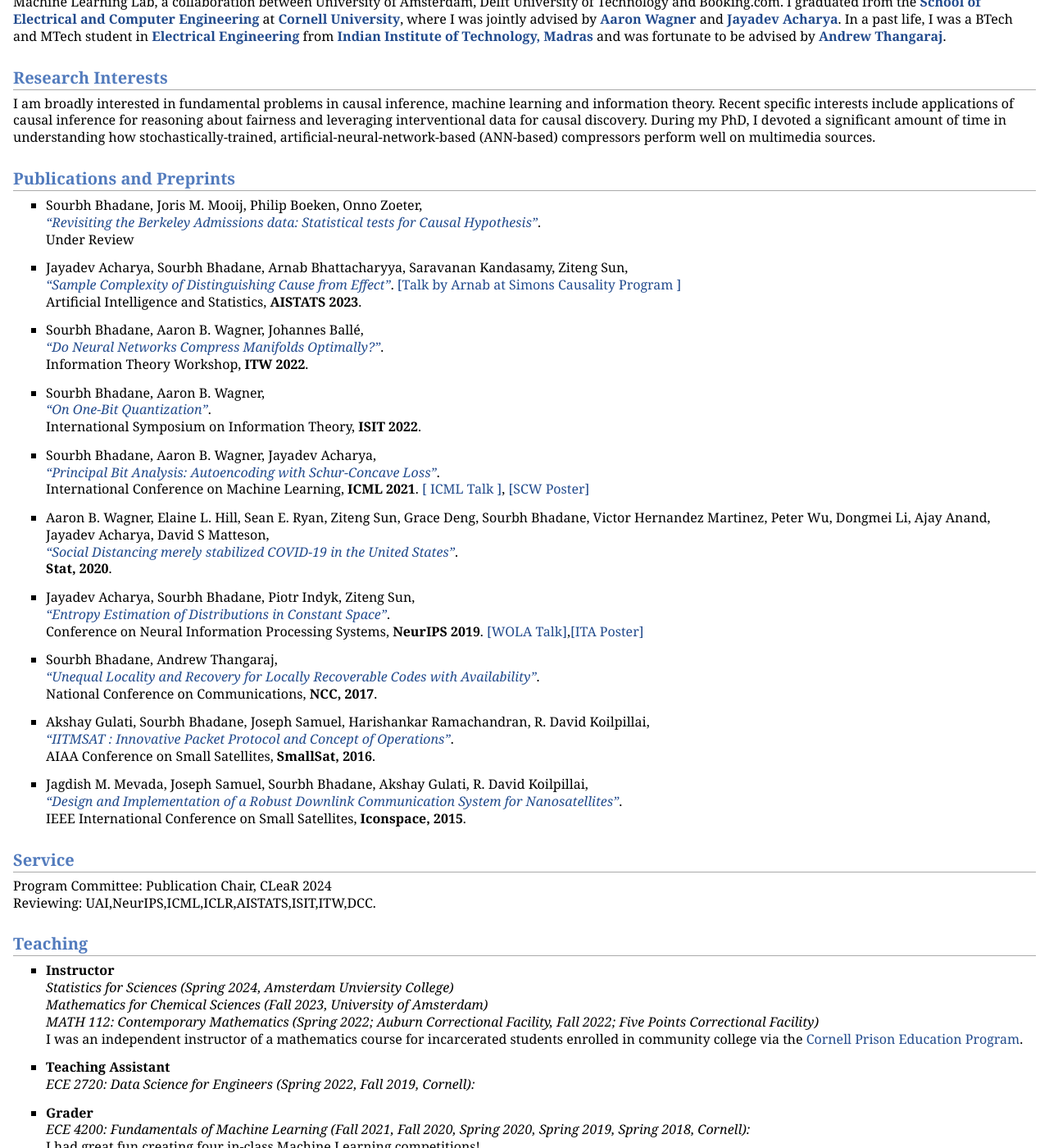
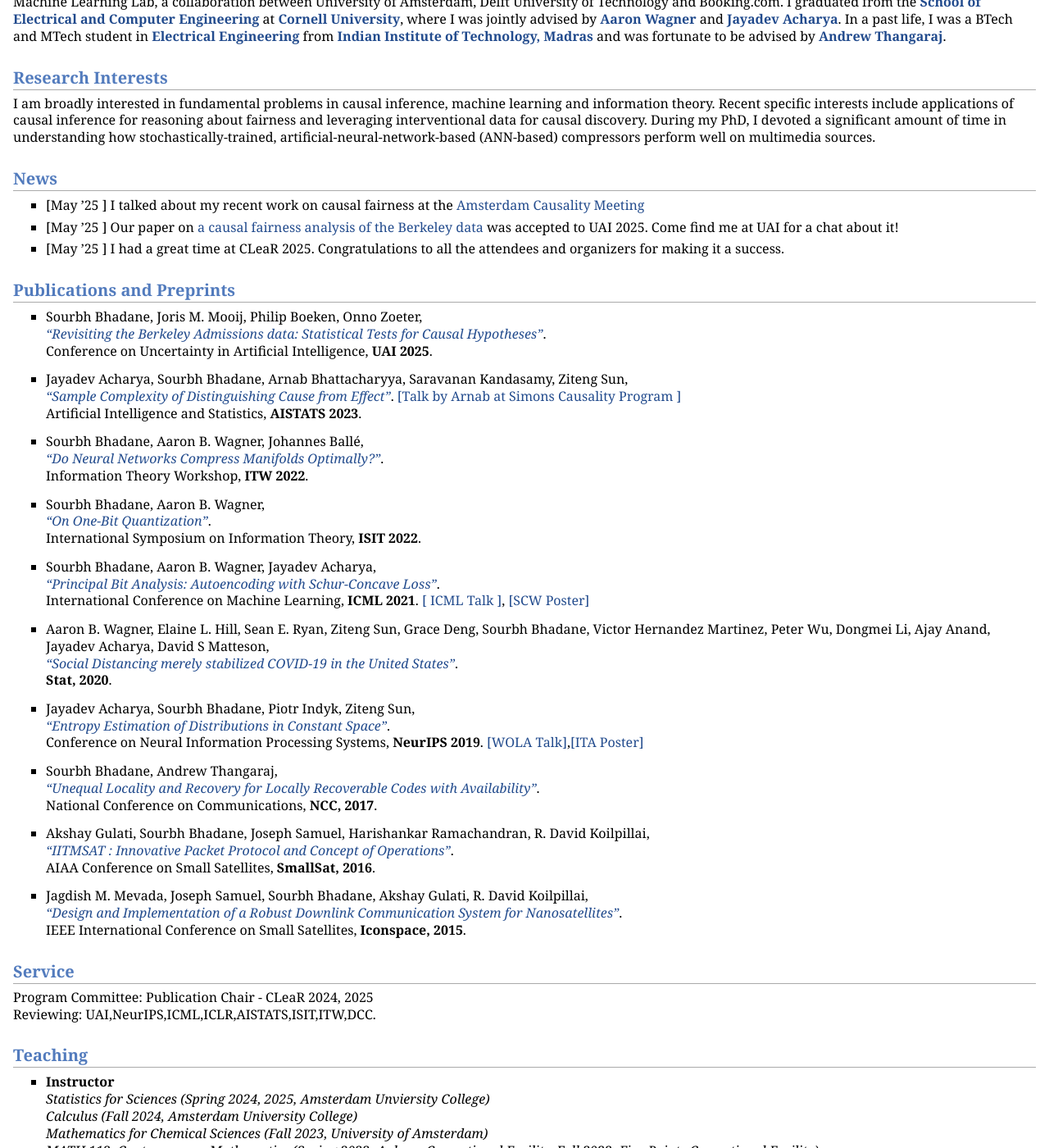
Before and after one commit to SourbhBh/SourbhBh.github.io, a Jekyll site: the page index.html, which Jekyll copies as it is, in a window 1280 px wide and 1400 px high, scrolled down 371 px. Shown: the whole window at 82% size. Built offline with Jekyll 4.4.1, drawn with Linux system fonts in a browser that asks for light colours; some of the changed text lies outside the part shown.

Commit message:
Add files via upload

```diff
--- a/index.html
+++ b/index.html
@@ -27,11 +27,23 @@
 <h2>Research Interests</h2>
 <p>I am broadly interested in fundamental problems in causal inference, machine learning and information theory. Recent specific interests include applications of causal inference for reasoning about fairness and leveraging interventional data for causal discovery. During my PhD, I devoted a significant amount of time in understanding how stochastically-trained, artificial-neural-network-based (ANN-based) compressors perform well on multimedia sources.
 </p>
+<h2>News </h2>
+<ul>
+<li><p>[May &rsquo;25 ] I talked about my recent work on causal fairness at the <a href="https://amscausality.github.io/upcoming/" target=&ldquo;blank&rdquo;>Amsterdam Causality Meeting</a> <br />
+</p>
+</li>
+<li><p>[May &rsquo;25 ] Our paper on <a href="https://arxiv.org/abs/2502.10161" target=&ldquo;blank&rdquo;>a causal fairness analysis of the Berkeley data</a> was accepted to UAI 2025. Come find me at UAI for a chat about it!
+</p>
+</li>
+<li><p>[May &rsquo;25 ] I had a great time at CLeaR 2025. Congratulations to all the attendees and organizers for making it a success.
+</p>
+</li>
+</ul>
 <h2>Publications and Preprints</h2>
 <ul>
 <li><p>Sourbh Bhadane, Joris M. Mooij, Philip Boeken, Onno Zoeter, <br />
-<a href="https://arxiv.org/abs/2502.10161" target=&ldquo;blank&rdquo;><i>&ldquo;Revisiting the Berkeley Admissions data: Statistical tests for Causal Hypothesis&rdquo;</i></a>.<br />
-Under Review
+<a href="https://arxiv.org/abs/2502.10161" target=&ldquo;blank&rdquo;><i>&ldquo;Revisiting the Berkeley Admissions data: Statistical Tests for Causal Hypotheses&rdquo;</i></a>.<br />
+Conference on Uncertainty in Artificial Intelligence, <b>UAI 2025</b>.
 </p>
 </li>
 </ul>
@@ -99,16 +111,17 @@ IEEE International Conference on Small Satellites, <b>Iconspace, 2015</b>.
 </li>
 </ul>
 <h2>Service </h2>
-<p>Program Committee: Publication Chair, CLeaR 2024 <br />
+<p>Program Committee: Publication Chair - CLeaR 2024, 2025 <br />
 Reviewing: UAI,NeurIPS,ICML,ICLR,AISTATS,ISIT,ITW,DCC.
 </p>
 <h2>Teaching </h2>
 <ul>
 <li><p><b>Instructor</b> <br />
-<i>Statistics for Sciences (Spring 2024, Amsterdam Unviersity College) </i> <br />
+<i>Statistics for Sciences (Spring 2024, 2025, Amsterdam Unviersity College) </i> <br />
+<i>Calculus (Fall 2024, Amsterdam University College) </i> <br />
 <i>Mathematics for Chemical Sciences (Fall 2023, University of Amsterdam) </i> <br />
 <i>MATH 112: Contemporary Mathematics (Spring 2022; Auburn Correctional Facility, Fall 2022; Five Points Correctional Facility) </i> <br />
-I was an independent instructor of a mathematics course for incarcerated students enrolled in community college via the <a href="https://cpep.cornell.edu/" target=&ldquo;blank&rdquo;>Cornell Prison Education Program</a>.
+I was an instructor of a Mathematics course for incarcerated students enrolled in community college via the <a href="https://cpep.cornell.edu/" target=&ldquo;blank&rdquo;>Cornell Prison Education Program</a>.
 </p>
 </li>
 </ul>
```
Also changed, not shown: other parts of index.html (+1 -1 lines), 1 other file.
